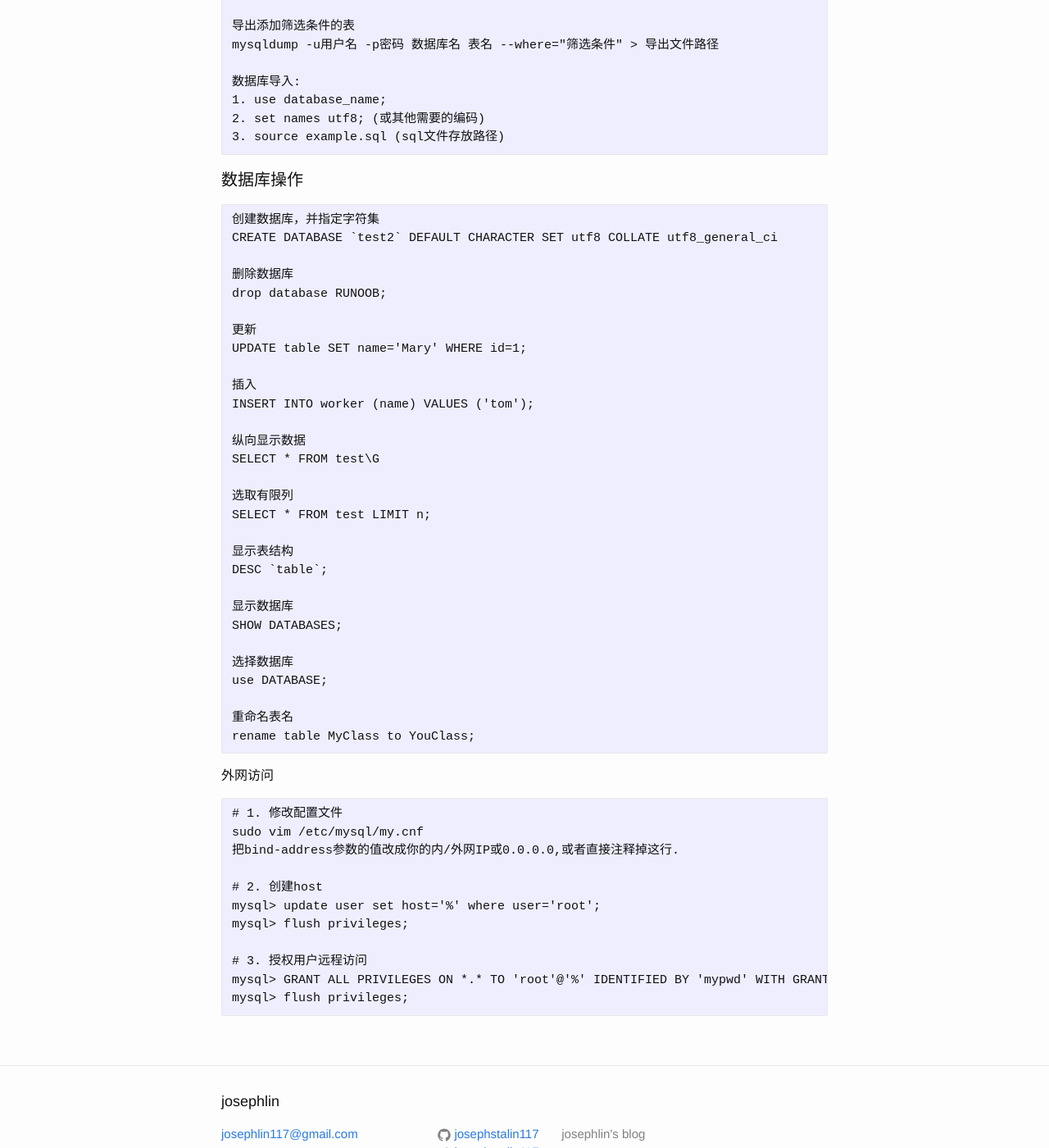
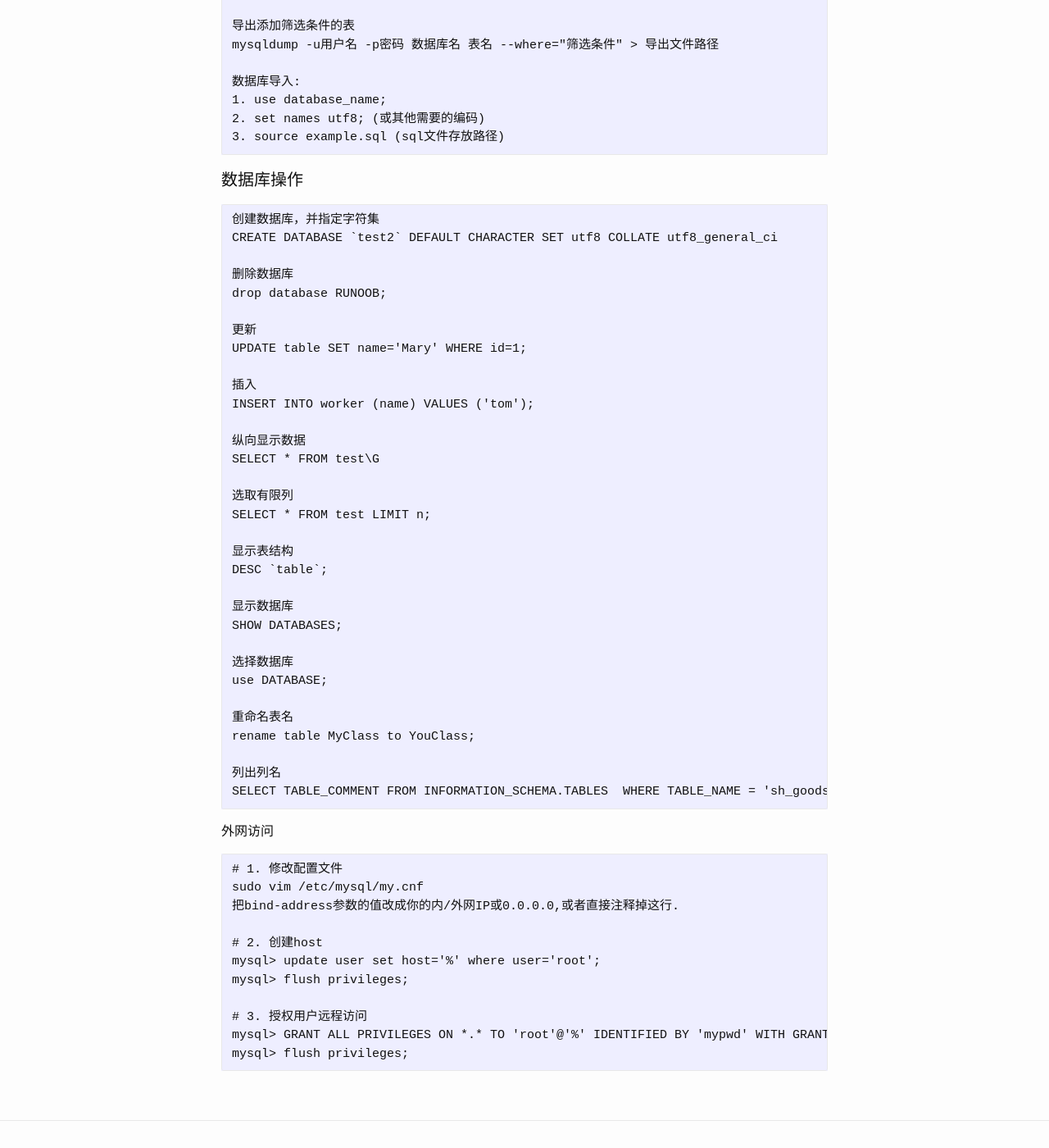
Before and after one commit to josephstalin117/josephstalin117.github.io, a Jekyll site: the page built from _posts/2016-05-03-mysql.markdown, in a window 1280 px wide and 1400 px high, scrolled down 2053 px. Shown: the whole window at 82% size. Built offline with Jekyll 4.4.1, drawn with Linux system fonts in a browser that asks for light colours.

````diff
--- a/_posts/2016-05-03-mysql.markdown
+++ b/_posts/2016-05-03-mysql.markdown
@@ -132,6 +132,9 @@
 
 重命名表名
 rename table MyClass to YouClass;
+
+列出列名
+SELECT TABLE_COMMENT FROM INFORMATION_SCHEMA.TABLES  WHERE TABLE_NAME = 'sh_goods' AND TABLE_SCHEMA = 'sh_shop';
 ```
 
 外网访问
````
